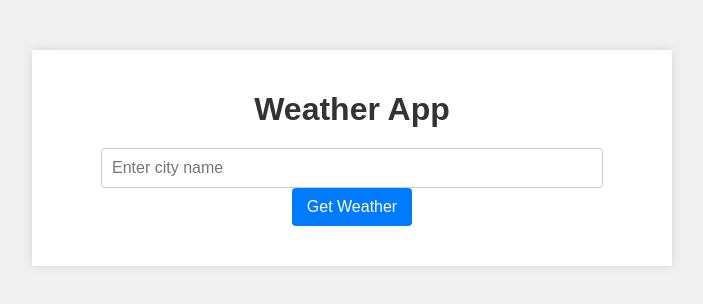
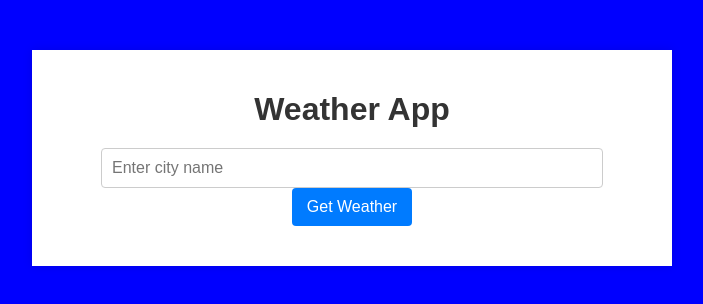
Before and after one commit to KrithikaRaviraj/HackerEarth_web1, a plain HTML site: page index.html in a window 1280 px wide. Shown: the whole page, without its empty margins (288-991 px from the left). Drawn offline with Linux system fonts and the light colour scheme.

Commit message:
Update style.css

```diff
--- a/style.css
+++ b/style.css
@@ -1,6 +1,6 @@
 body {
     font-family: Arial, sans-serif;
-    background-color: #f0f0f0;
+    background-color: blue;
     margin: 0;
     padding: 0;
   }
```
